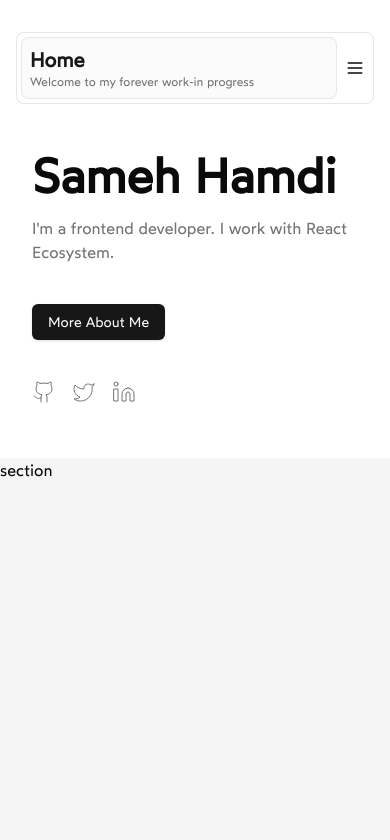
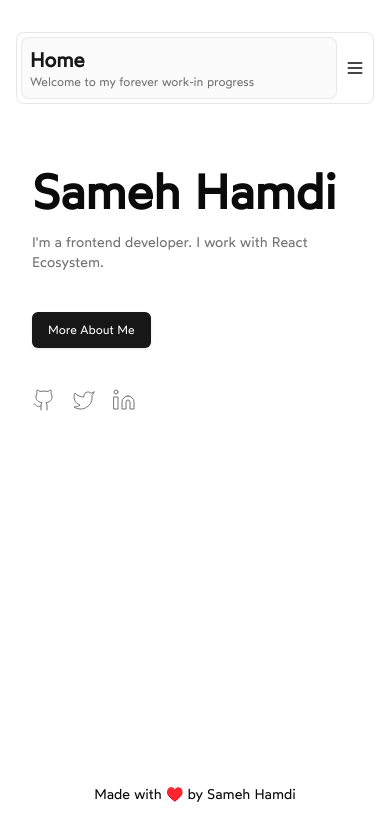
Before and after one commit to shhamdi/shhamdi-portfolio, a Next.js app: page / in a window 390 px wide. Shown: the top 840 px of the page. Built offline with nearby package versions, Linux system fonts and the light colour scheme.

Commit message:
feat: add footer section

```diff
--- a/src/app/(main)/layout.tsx
+++ b/src/app/(main)/layout.tsx
@@ -1,3 +1,4 @@
+import { Footer } from '@/components/footer'
 import { Navbar } from '@/components/nav'
 import { navConfig } from '@/config/nav'
 
@@ -10,6 +11,7 @@ export default function MainLayout({
     <>
       <Navbar items={navConfig} />
       <div>{children}</div>
+      <Footer />
     </>
   )
 }
--- a/src/app/(main)/page.tsx
+++ b/src/app/(main)/page.tsx
@@ -2,24 +2,28 @@ import { Icons } from '@/components/icons'
 import { SocialMediaLink } from '@/components/social-media-link'
 import { buttonVariants } from '@/components/ui/button'
 import Link from 'next/link'
+import { cn } from '../../lib/utils'
 
 export default function Home() {
   return (
     <>
-      <section className="space-y-6 pb-12 pt-28 md:pb-20 md:pt-36">
+      <section className="min-h-[90vh] space-y-6 pb-12 pt-28 md:pb-20 md:pt-36">
         <div className="container max-w-[74rem] text-left">
           <div>
-            <h1 className="mt-10 text-5xl font-semibold sm:text-7xl">
+            <h1 className="mt-14 text-5xl font-semibold sm:text-6xl md:text-7xl">
               Sameh Hamdi
             </h1>
-            <p className="mt-4 text-base text-muted-foreground md:text-lg">
+            <p className="mt-4 text-sm text-muted-foreground sm:text-base md:text-lg">
               I{"'"}m a frontend developer. I work with React Ecosystem.
             </p>
           </div>
           <div className="mt-10">
             <Link
               href="/about"
-              className={buttonVariants({ variant: 'default' })}
+              className={cn(
+                buttonVariants({ variant: 'default' }),
+                'text-xs sm:text-sm',
+              )}
             >
               More About Me
             </Link>
@@ -37,7 +41,6 @@ export default function Home() {
           </div>
         </div>
       </section>
-      <section className="h-[80vh] bg-muted">section</section>
     </>
   )
 }
--- /dev/null
+++ b/src/components/footer.tsx
@@ -0,0 +1,7 @@
+export const Footer = () => {
+  return (
+    <footer className="container py-6 text-center text-sm">
+      Made with <span className="text-red-600">♥️</span> by Sameh Hamdi
+    </footer>
+  )
+}
```
